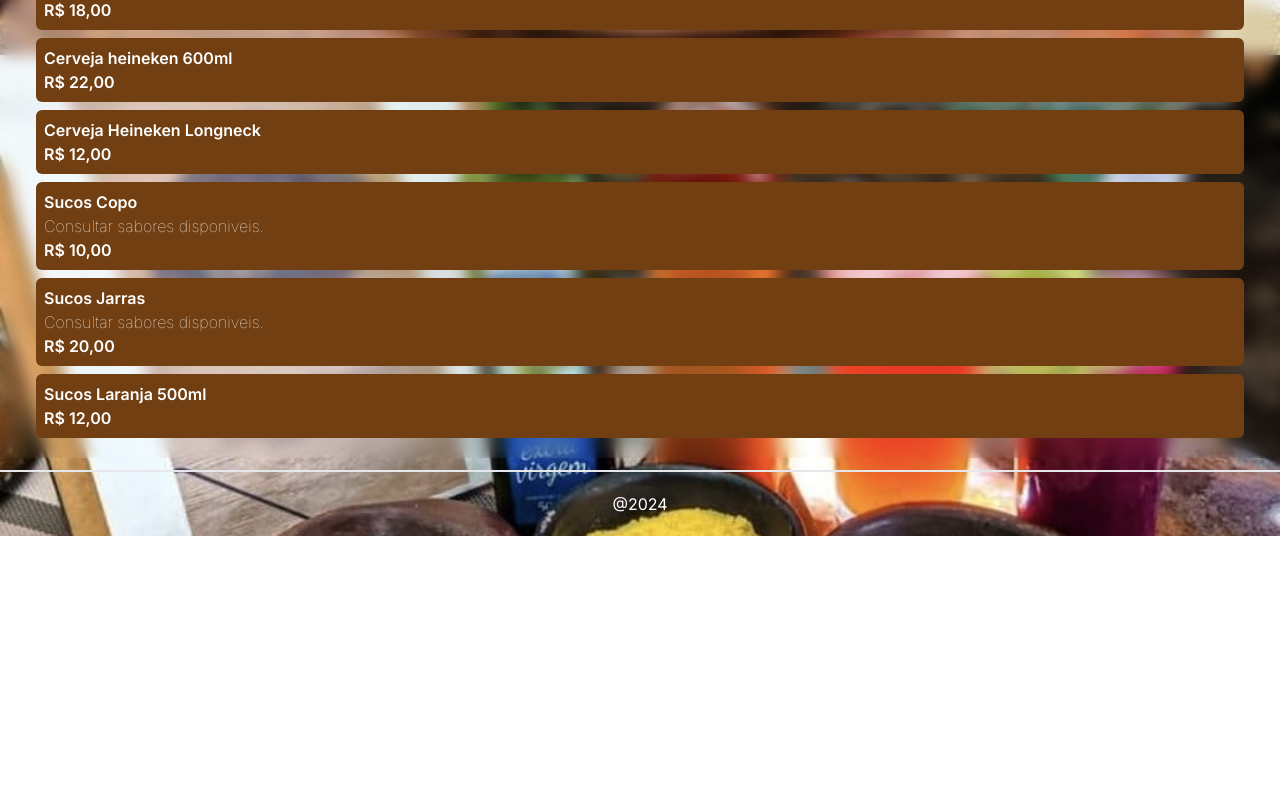
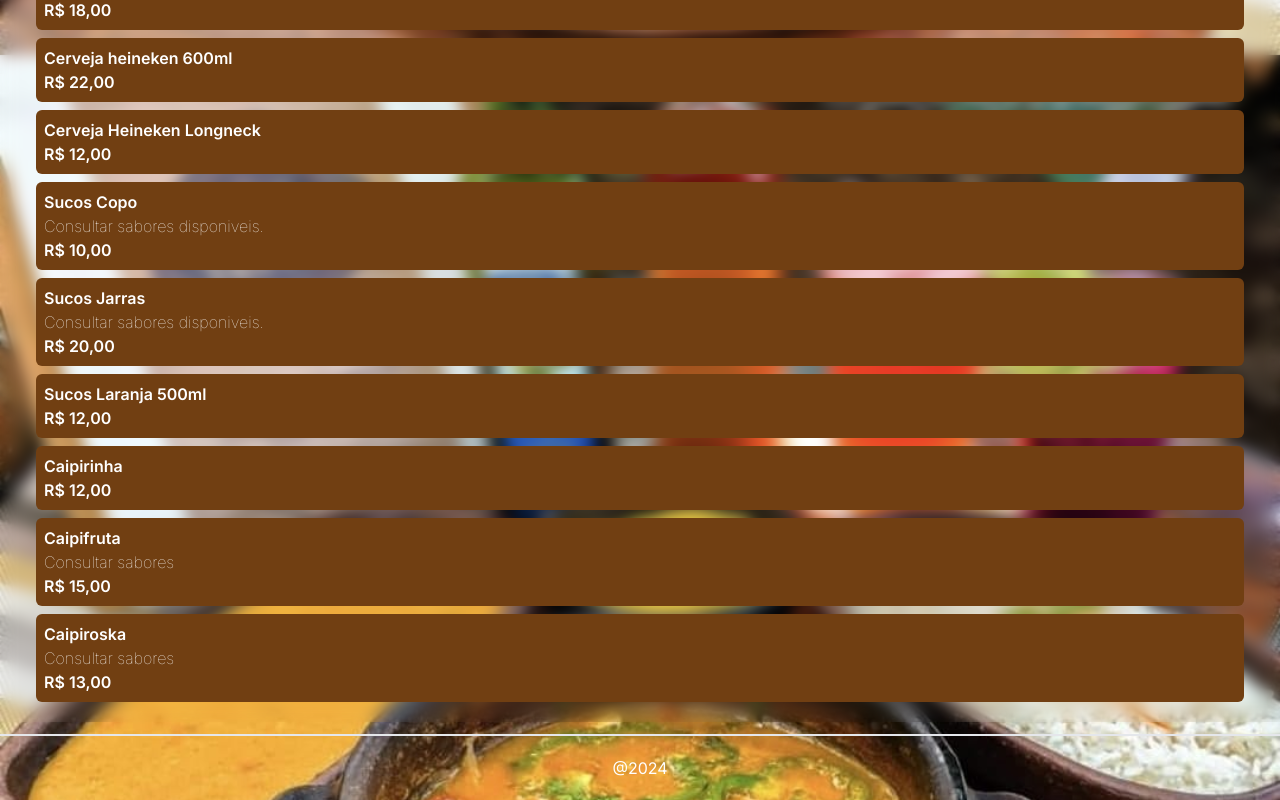
Before and after one commit to Thaleslyra/cardapiosal, a Next.js app: page /drinks in a window 1280 px wide. Shown: the part 1174-1974 px from the top of the page. Before the commit the page ends 1710 px from the top, so only its background shows below. Built offline with nearby package versions, Linux system fonts and the light colour scheme.

Commit message:
update drinks

```diff
--- a/src/data.ts
+++ b/src/data.ts
@@ -401,6 +401,27 @@
     descricao: "",
     preco: "12,00",
   },
+  {
+    id: "16",
+    name: "Caipirinha",
+    image: "https://via.placeholder.com/150",
+    descricao: "",
+    preco: "12,00",
+  },
+  {
+    id: "17",
+    name: "Caipifruta",
+    image: "https://via.placeholder.com/150",
+    descricao: "Consultar sabores",
+    preco: "15,00",
+  },
+  {
+    id: "18",
+    name: "Caipiroska",
+    image: "https://via.placeholder.com/150",
+    descricao: "Consultar sabores",
+    preco: "13,00",
+  },
 ];
 
 export const Saladas = [
```
